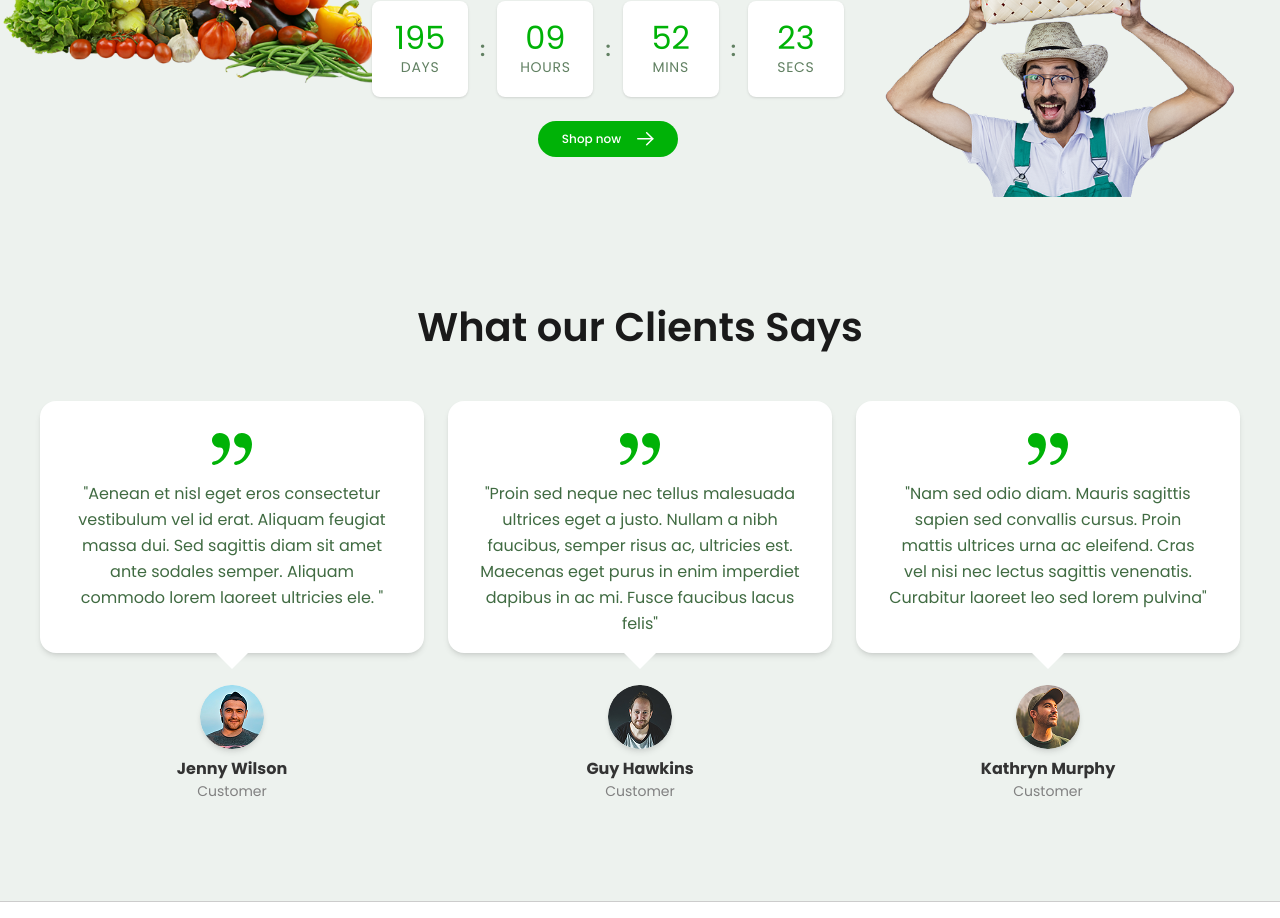
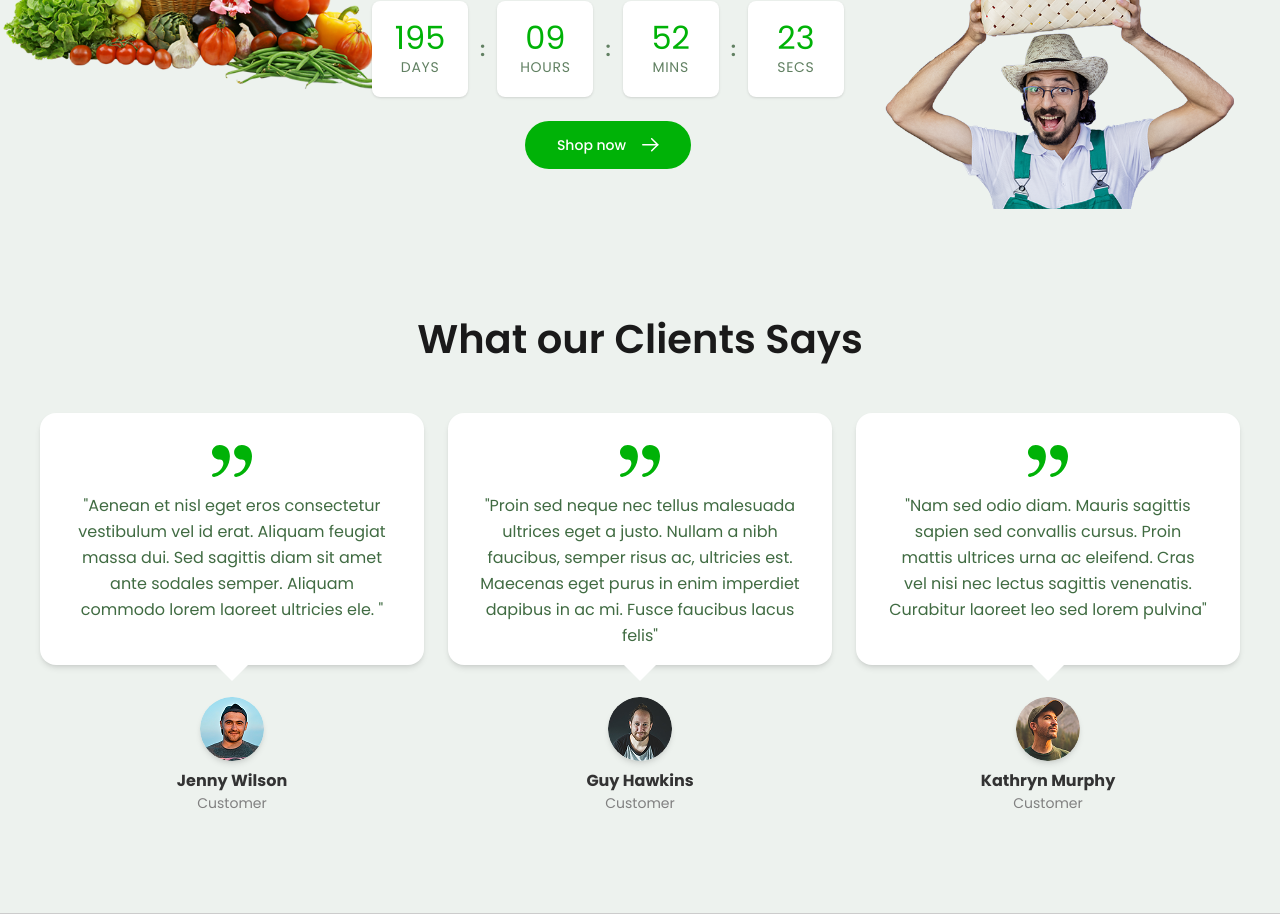
Before and after one commit to khaledelgamal/PureHarvest, a React (Vite) app: page / in a window 1280 px wide. Shown: the part 1960-2878 px from the top of the page. Built offline with nearby package versions, Linux system fonts and the light colour scheme.

Commit message:
feat(home page) Add VideoBanner component to the Home page, including its icon.

```diff
--- a/src/pages/Home/components/DealOfTheMonth/DealOfTheMonth.tsx
+++ b/src/pages/Home/components/DealOfTheMonth/DealOfTheMonth.tsx
@@ -43,6 +43,7 @@
           <Button
             className="flex gap-4 items-center font-medium"
             onClick={() => navigate(routePaths.SHOP.ROOT)}
+            size="md"
           >
             <span>{t(`${tRoute}.shopNow`, 'Shop now')}</span>
             <ArrowIcon />
```
